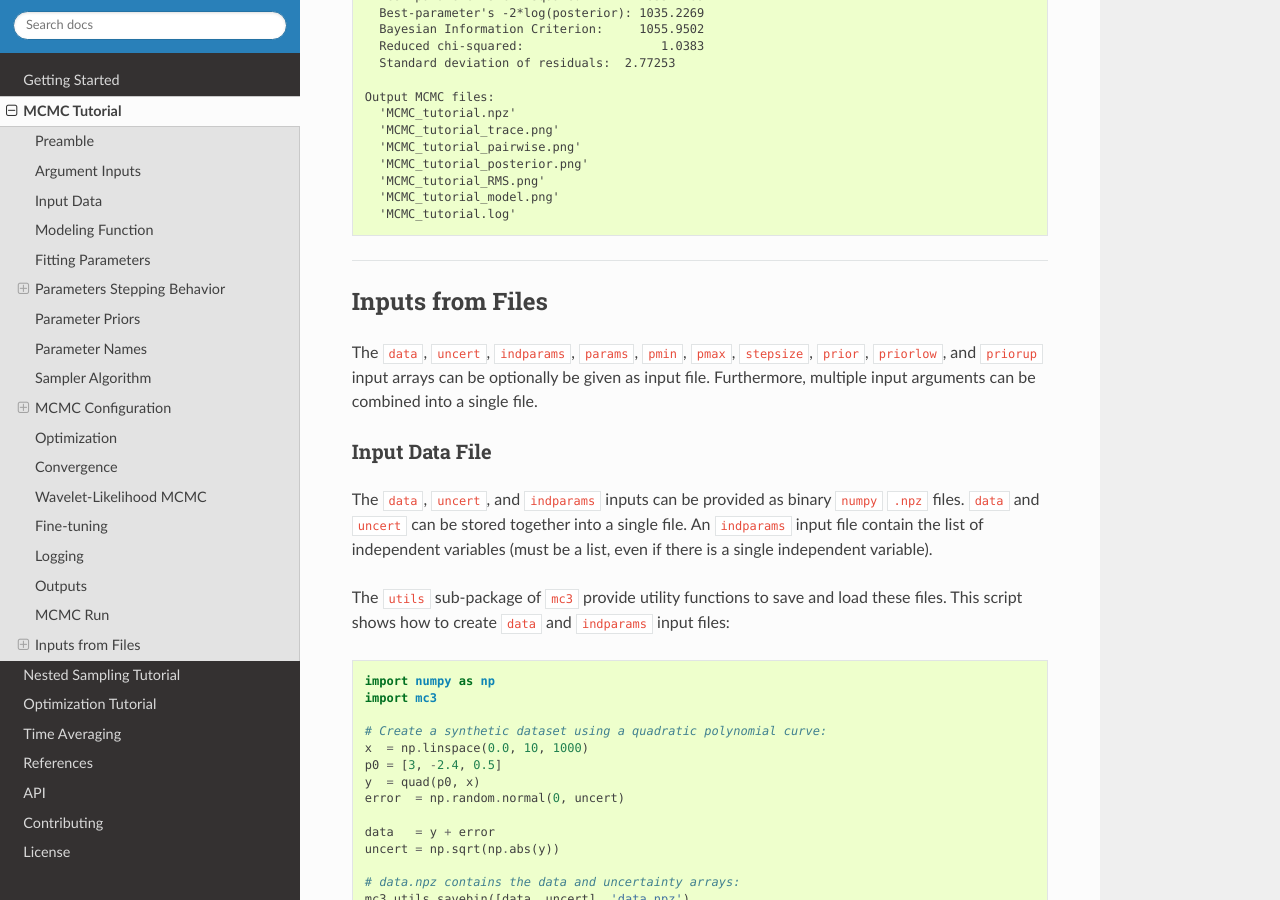
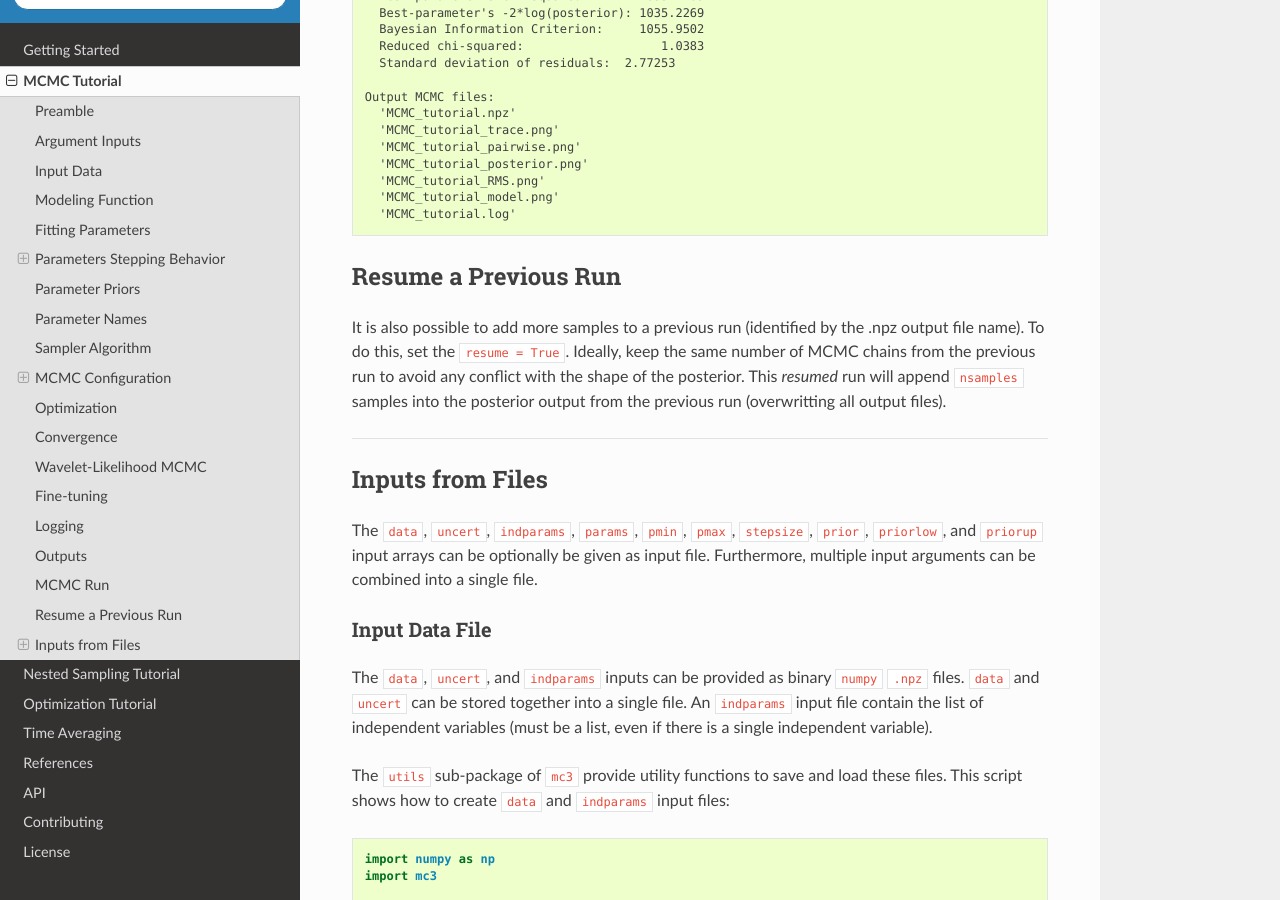
Before and after one commit to pcubillos/mc3, a Sphinx documentation site: the page built from docs/mcmc_tutorial.rst, in a window 1280 px wide and 900 px high, scrolled down 12158 px. Built offline with Sphinx 7.4.7 and the Read the Docs theme 2.0.0, drawn with Linux system fonts in a browser that asks for light colours.

Commit message:
Updated documentation.

```diff
--- a/docs/mcmc_tutorial.rst
+++ b/docs/mcmc_tutorial.rst
@@ -652,6 +652,18 @@ This routine returns a dictionary containing the outputs listed in
       'MCMC_tutorial.log'
 
 
+
+Resume a Previous Run
+---------------------
+
+It is also possible to add more samples to a previous run (identified
+by the .npz output file name). To do this, set the ``resume = True``.
+Ideally, keep the same number of MCMC chains from the previous run to avoid
+any conflict with the shape of the posterior.
+This `resumed` run will append ``nsamples`` samples into the posterior
+output from the previous run (overwritting all output files).
+
+
 ------------------------------------------------------------------------
 
 
```
Also changed, not shown: 1 other file.
